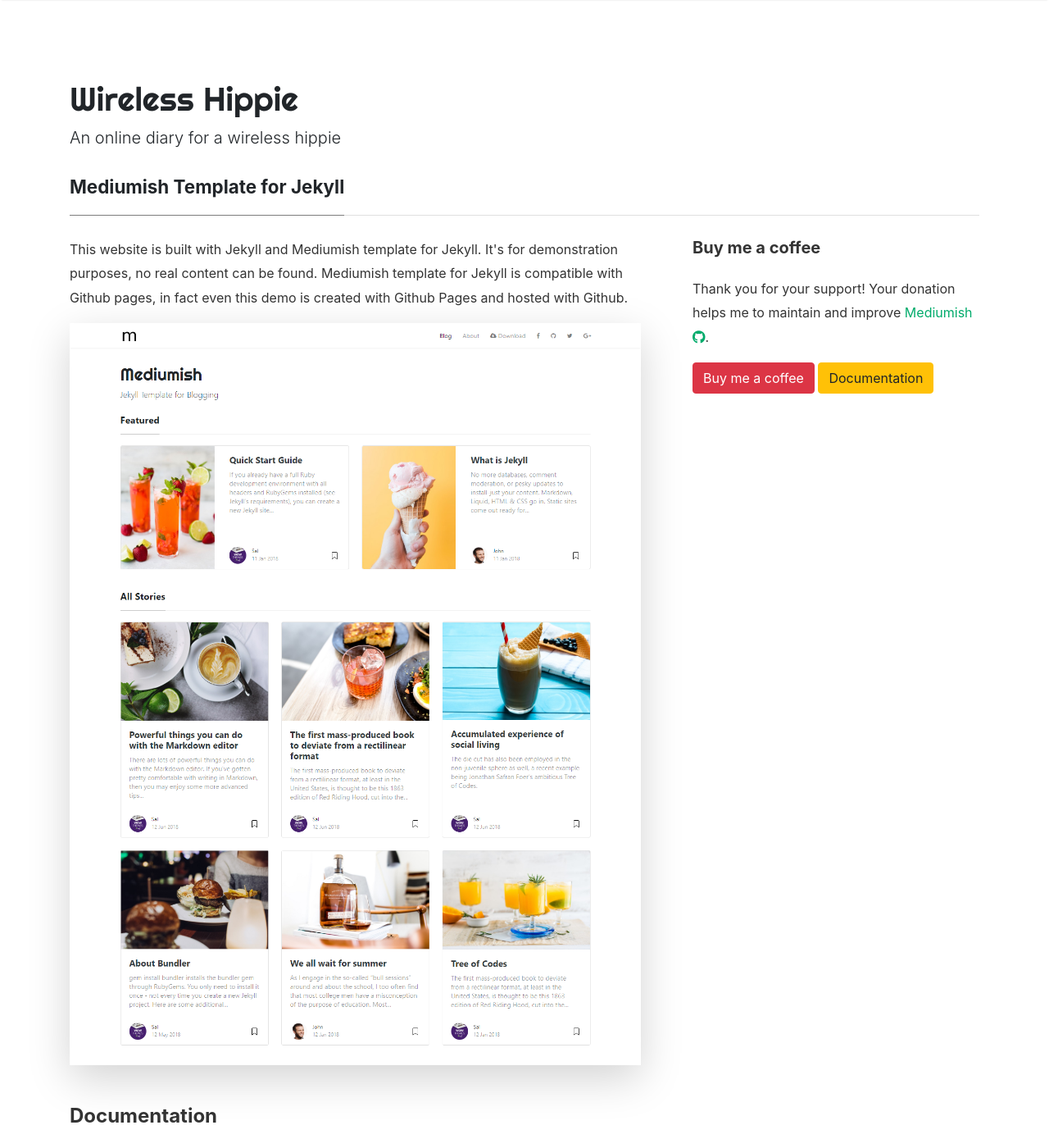
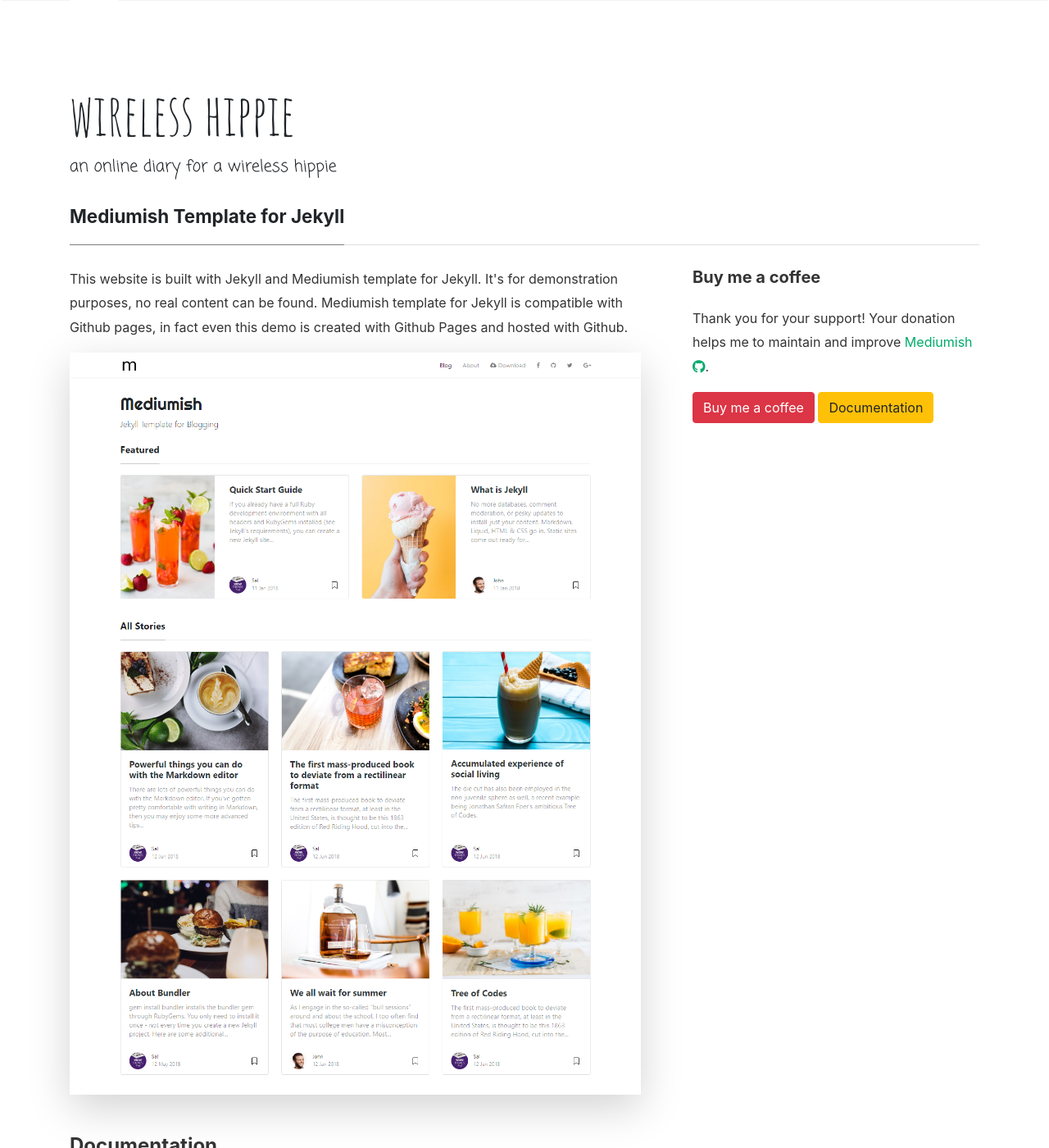
Before and after one commit to wireless-hippie/wireless-hippie.github.io, a Jekyll site: the page built from _pages/about.md, in a window 1280 px wide and 1400 px high. Shown: the whole window at 82% size. Built offline with Jekyll 4.4.1, drawn with Linux system fonts in a browser that asks for light colours; nearby versions of some CDN libraries; comment, search, counter and statistics services are not loaded; some of the changed text lies outside the part shown.

Commit message:
Final changes to the websiiiteee

```diff
--- a/_config.yml
+++ b/_config.yml
@@ -1,7 +1,7 @@
 # Site
-name: "Wireless Hippie"
-title: "Wireless Hippie"
-description: "An online diary for a wireless hippie"
+name: "wireless hippie"
+title: "wireless hippie"
+description: "an online diary for a wireless hippie"
 logo: 'assets/images/logo.png'
 favicon: 'assets/images/logo.png'
 baseurl: /index.html
--- a/_layouts/default.html
+++ b/_layouts/default.html
@@ -24,9 +24,10 @@
 <!-- change your GA id in _config.yml -->
 <script>
 (function(i,s,o,g,r,a,m){i['GoogleAnalyticsObject']=r;i[r]=i[r]||function(){
-(i[r].q=i[r].q||[]).push(arguments)},i[r].l=1*new Date();a=s.createElement(o),
-m=s.getElementsByTagName(o)[0];a.async=1;a.src=g;m.parentNode.insertBefore(a,m)
-})(window,document,'script','//www.google-analytics.com/analytics.js','ga');
+(i[r].q=i[r].q||[]).push(arguments)},i[r].l=1*new Date();a=s.createElemento),
+   <link href="https://fonts.googleapis.com/css2?family=Amatic+SC&display=swap" rel="stylesheet">
+    <link href="https://fonts.googleapis.com/css2?family=Coming+Soon&display=swap" rel="stylesheet">
+       script','//www.google-analytics.com/analytics.js','ga');
 ga('create', '{{site.google_analytics}}', 'auto');
 ga('send', 'pageview');
 </script>
@@ -36,7 +37,8 @@
 <body class="{{layout}}">
 	<!-- defer loading of font and font awesome -->
 	<noscript id="deferred-styles">
-		<link href="https://fonts.googleapis.com/css?family=Righteous%7CMerriweather:300,300i,400,400i,700,700i" rel="stylesheet">
+        <link href="https://fonts.googleapis.com/css2?family=Amatic+SC&display=swap" rel="stylesheet">
+         <link href="https://fonts.googleapis.com/css2?family=Coming+Soon&display=swap" rel="stylesheet">
 		<link rel="stylesheet" href="https://use.fontawesome.com/releases/v5.0.13/css/all.css" integrity="sha384-DNOHZ68U8hZfKXOrtjWvjxusGo9WQnrNx2sqG0tfsghAvtVlRW3tvkXWZh58N9jp" crossorigin="anonymous">
 	</noscript>
 
@@ -73,22 +75,6 @@
 
                 <li class="nav-item">
                 <a class="nav-link" href="{{ site.baseurl }}/about">About</a>
-                </li>
-
-                <li class="nav-item">
-                <a target="_blank" class="nav-link" href="https://bootstrapstarter.com/bootstrap-templates/template-mediumish-bootstrap-jekyll/"> Docs</a>
-                </li>
-
-                <li class="nav-item">
-                <a target="_blank" class="nav-link" href="https://www.wowthemes.net/themes/mediumish-wordpress/"><i class="fab fa-wordpress-simple"></i> WP Version</a>
-                </li>
-
-                <li class="nav-item">
-                <a target="_blank" class="nav-link" href="https://www.wowthemes.net/themes/mediumish-ghost/"><i class="fab fa-snapchat-ghost"></i> Ghost Version</a>
-                </li>
-
-                <li class="nav-item">
-                <a target="_blank" class="nav-link" href="https://github.com/wowthemesnet/mediumish-theme-jekyll"><i class="fab fa-github"></i> Fork on Github</a>
                 </li>
 
                 {% include search-lunr.html %}
--- a/assets/css/screen.css
+++ b/assets/css/screen.css
@@ -300,12 +300,19 @@
 }
 
 .mediumnavigation .navbar-brand img {
-    max-height: 30px;
+    max-height: 60px;
+    margin-top: -20px;
+    margin-bottom: -20px;
     margin-right: 5px;
 }
 
 .mainheading h1.sitetitle {
-    font-family: Righteous;
+    font-family: 'Amatic SC', cursive;
+    font-size: 70px !important;
+}
+
+.lead {
+    font-family: 'Coming soon', cursive;
 }
 
 .mainheading h1.posttitle {
@@ -315,12 +322,12 @@
 
 .footer {
     border-top: 1px solid rgba(0, 0, 0, .05) !important;
-    padding-top: 15px;
+    padding-top: 12px;
     padding-bottom: 12px;
     font-size: 0.8rem;
     color: rgba(0, 0, 0, .44);
-    margin-top: 50px;
-    margin-bottom: 62px;
+    margin-top: 30px;
+    margin-bottom: 22px;
     position: relative;
     background: #fff;
 }
@@ -772,7 +779,7 @@
         margin-bottom: -50px;
         margin-top: 3rem;
         padding: 0;
-        height: 350px;
+        height: 150px;
         border-radius: 0;
         background-image: url(../images/jumbotron.jpg);
         background-size: cover;
```
Also changed, not shown: 3 other files.
